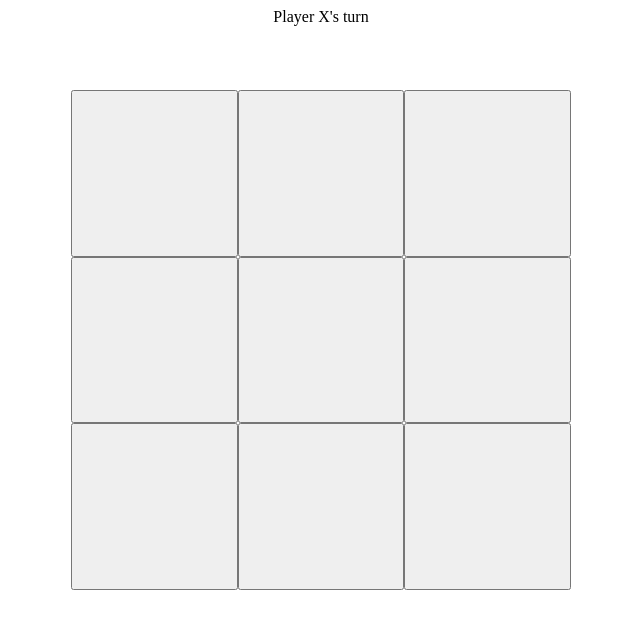
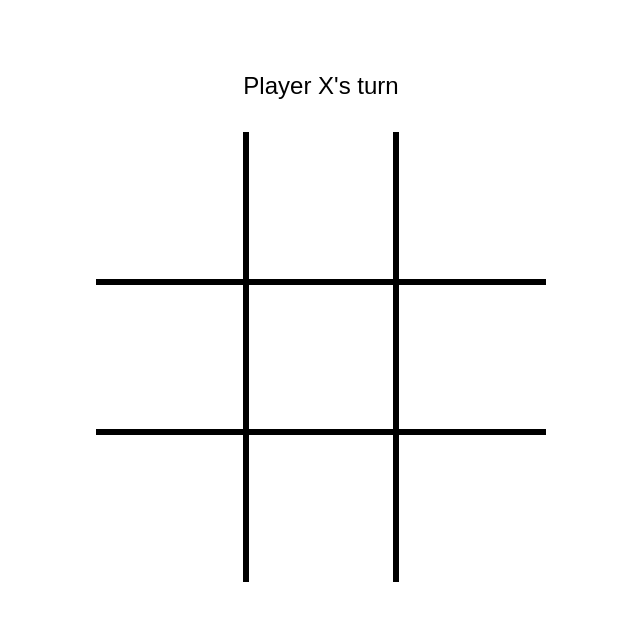
Before and after one commit to matic1010/tic-tac-toe, a plain HTML site: page index.html in a window 1280 px wide. Shown: the whole page, without its empty margins (319-959 px from the left). Drawn offline with Linux system fonts and the light colour scheme.

Commit message:
made the game look better by adding borders

```diff
--- a/index.html
+++ b/index.html
@@ -10,15 +10,15 @@
   <body>
     <div class="message">Player X's turn</div>
     <div class="board">
-      <button class="cell" data-index="0"></button>
-      <button class="cell" data-index="1"></button>
-      <button class="cell" data-index="2"></button>
-      <button class="cell" data-index="3"></button>
+      <button class="cell no-t no-l" data-index="0"></button>
+      <button class="cell no-t" data-index="1"></button>
+      <button class="cell no-t no-r" data-index="2"></button>
+      <button class="cell no-l" data-index="3"></button>
       <button class="cell" data-index="4"></button>
-      <button class="cell" data-index="5"></button>
-      <button class="cell" data-index="6"></button>
-      <button class="cell" data-index="7"></button>
-      <button class="cell" data-index="8"></button>
+      <button class="cell no-r" data-index="5"></button>
+      <button class="cell no-b no-l" data-index="6"></button>
+      <button class="cell no-b" data-index="7"></button>
+      <button class="cell no-b no-r" data-index="8"></button>
     </div>
     <script src="index.js"></script>
   </body>
--- a/style.css
+++ b/style.css
@@ -1,13 +1,45 @@
 body {
+  font-family: Arial, Helvetica, sans-serif;
   display: flex;
   flex-direction: column;
   align-items: center;
 }
 
+.message {
+  font-size: 1.5rem;
+  margin-top: 64px;
+}
+
 .board {
-  height: 500px;
-  width: 500px;
-  margin-top: 64px;
+  height: 450px;
+  width: 450px;
+  margin-top: 32px;
   display: grid;
   grid-template-columns: 1fr 1fr 1fr;
 }
+
+.cell {
+  background-color: transparent;
+  outline: none;
+  border: 3px solid black;
+  font-size: 2rem;
+  font-weight: 900;
+  height: 150px;
+  width: 150px;
+}
+
+.no-t {
+  border-top: none;
+}
+
+.no-b {
+  border-bottom: none;
+}
+
+.no-r {
+  border-right: none;
+}
+
+.no-l {
+  border-left: none;
+}
```
